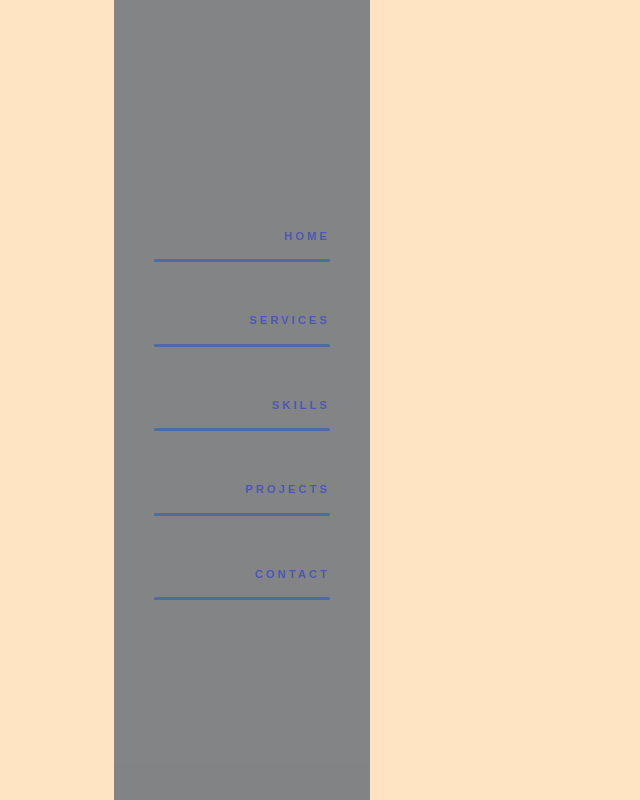
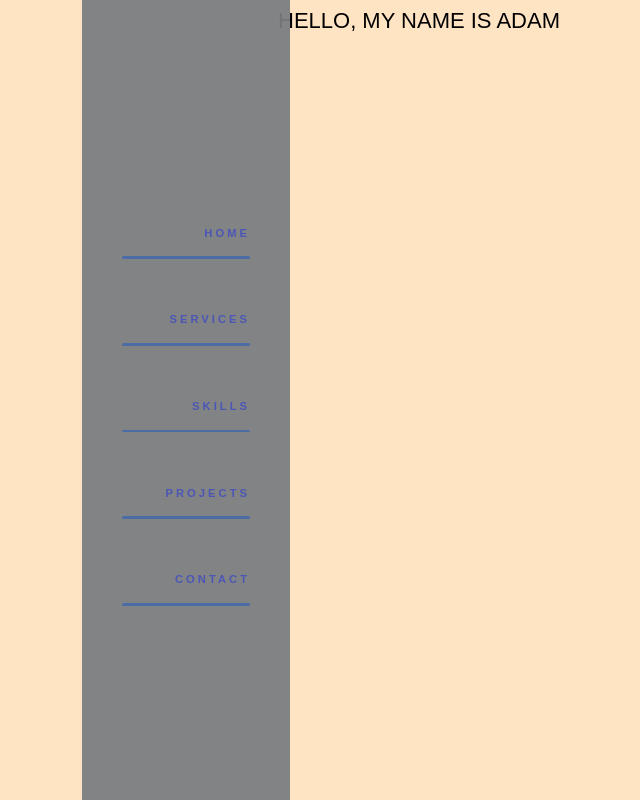
Before and after one commit to AdamMisiak/adammisiak.github.io, a React (Create React App) app: page / in a window 1280 px wide. Shown: the whole page, without its empty margins (46-686 px from the left). Built offline with nearby package versions, Linux system fonts and the light colour scheme.

Commit message:
Added home section

```diff
--- a/src/App.tsx
+++ b/src/App.tsx
@@ -1,11 +1,13 @@
 import './styles/index.css'
 
+import Feed from './components/Feed';
 import React from 'react';
 import Sidebar from './components/Sidebar';
 
 const App: React.FunctionComponent = () => {
   return <div className="App">
     <Sidebar />
+    <Feed />
   </div>
 }
 
--- /dev/null
+++ b/src/components/Feed.tsx
@@ -0,0 +1,14 @@
+import '../styles/Feed.css';
+
+import Home from './Home';
+import React from "react";
+
+const Feed: React.FunctionComponent = () => {
+  return (
+      <div className="feed-wrapper">
+        <Home />
+      </div>
+  );
+};
+
+export default Feed;
--- /dev/null
+++ b/src/components/Home.tsx
@@ -0,0 +1,15 @@
+import '../styles/Home.css'
+
+import React from "react";
+
+const Home: React.FunctionComponent = () => {
+  return (
+    <section id="home">
+      <div className="home-inner">
+        HELLO, MY NAME IS ADAM
+      </div>
+  </section>
+  );
+};
+
+export default Home;
--- a/src/components/Sidebar.tsx
+++ b/src/components/Sidebar.tsx
@@ -5,7 +5,7 @@ import React from "react";
 const Sidebar: React.FunctionComponent = () => {
   return (
     <section id="sidebar">
-    <div className="inner">
+      <div className="sidebar-inner">
         <nav>
           <ul>
             <li><a href="#home">HOME</a></li>
--- /dev/null
+++ b/src/styles/Feed.css
@@ -0,0 +1,5 @@
+.feed-wrapper {
+    margin-left: 25%;
+    height: 100%;
+    width: 50%;
+}
--- /dev/null
+++ b/src/styles/Home.css
@@ -0,0 +1,4 @@
+#home {
+    height: 100%;
+    width: 100%;
+}
--- a/src/styles/Sidebar.css
+++ b/src/styles/Sidebar.css
@@ -1,23 +1,21 @@
 #sidebar {
-    margin-left: 10rem;
+    margin-left: 10%;
     padding-left: 2.5rem;
     padding-right: 2.5rem;
     background: #7a7d81ef;
-    cursor: default;
     height: 100%;
+    width: 10%;
     left: 0;
     top: 0;
-    position: fixed;
+    position: absolute;
     text-align: right;
-    width: 11rem;
 }
 
-.inner {
+.sidebar-inner {
     height: 100%;
     display: flex;
     flex-direction: column;
     justify-content: center;
-    transition: opacity 1s ease;
 }
 
 #sidebar nav > ul {
@@ -26,12 +24,12 @@
 }
 
 #sidebar nav > ul > li {
-    margin: 1.5em 0 0 0;
+    margin: 2.2rem 0 0 0;
     position: relative;
 }
 
 #sidebar nav a {
-    transition: color 0.2s ease;
+    transition: color 0.5s ease;
     color: rgba(0, 25, 251, 0.424);
     display: block;
     font-size: 0.7rem;
@@ -45,11 +43,11 @@
 #sidebar nav a:before, #sidebar nav a:after {
     border-radius: 0.25em;
     bottom: 0;
+    right: 0;
     content: '';
+    width: 100%;
     height: 0.25em;
     position: absolute;
-    right: 0;
-    width: 100%;
 }
 
 #sidebar nav a:before {
```
Also changed, not shown: src/styles/navbar.css (deleted). Lines whose indentation alone changed are shown as unchanged.
